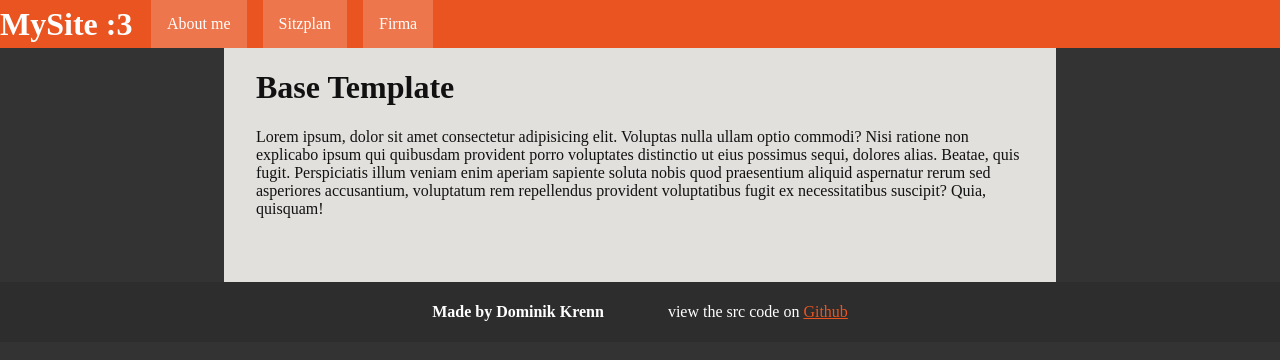
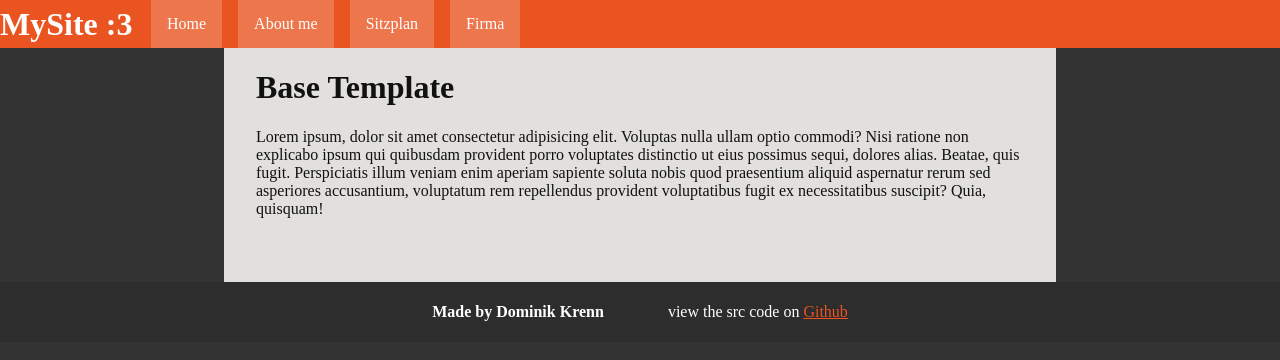
Before and after one commit to SchoolAndCo/Portfolio, a plain HTML site: page base.html in a window 1280 px wide. Drawn offline with Linux system fonts and the light colour scheme.

Commit message:
updated menu to include new index and about page

```diff
--- a/base.html
+++ b/base.html
@@ -10,7 +10,8 @@
     <header>
       <h1 class="header-title">MySite :3</h1>
       <nav class="header-navigation">
-        <a class="header-navigation-item" href="./index.html">About me</a>
+        <a class="header-navigation-item" href="./index.html">Home</a>
+        <a class="header-navigation-item" href="./about-me.html">About me</a>
         <a class="header-navigation-item" href="./sitzplan.html">Sitzplan</a>
         <a class="header-navigation-item" href="./firma.html">Firma</a>
       </nav>
```
Also changed, not shown: firma.html (+2 -1 lines), gird.html (added, +11 -0 lines), sitzplan.html (+2 -1 lines).
